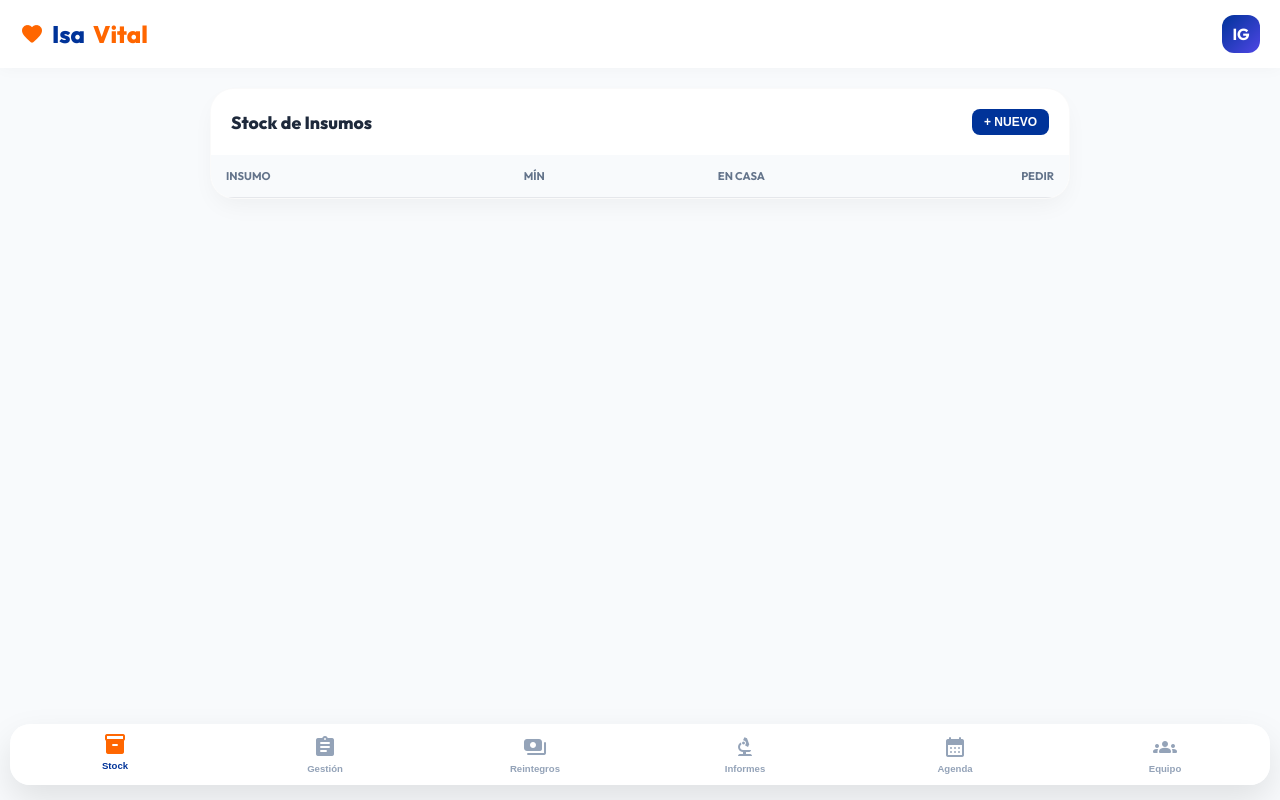
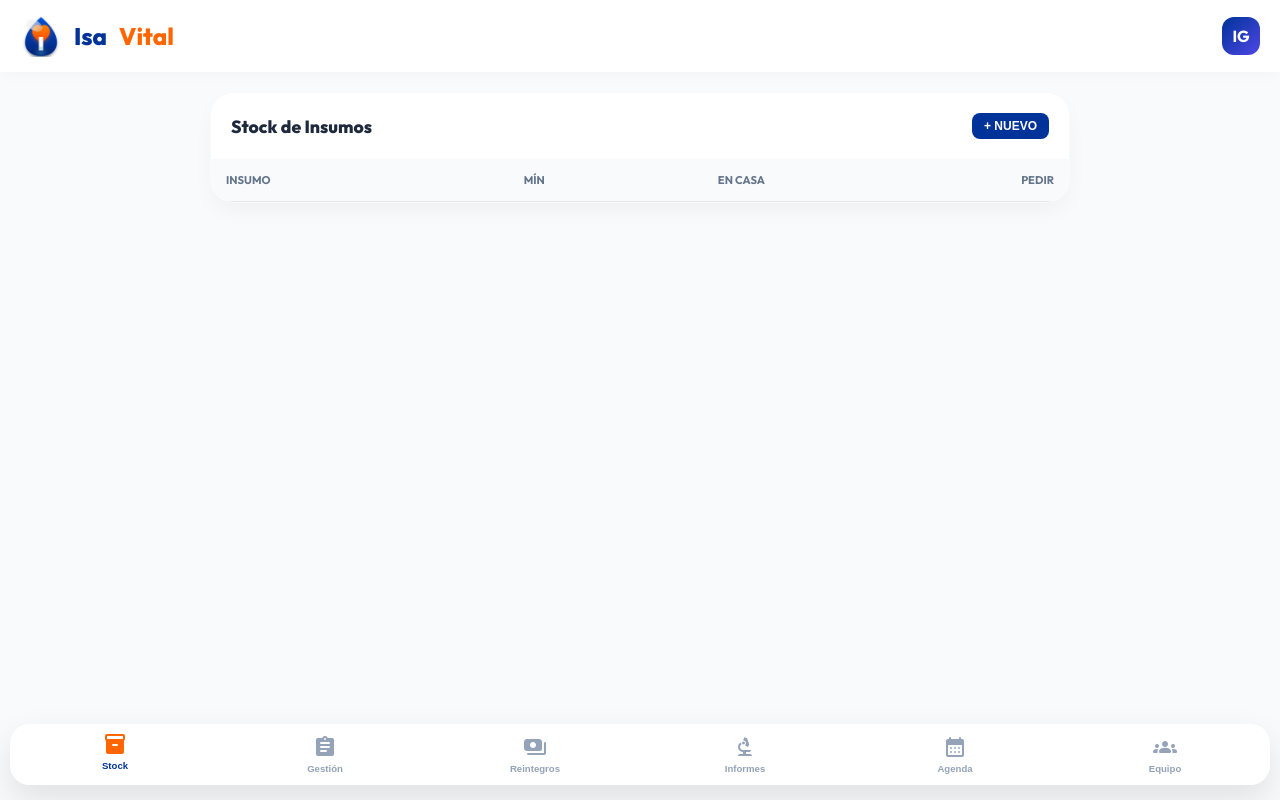
Before and after one commit to mercedesrecalde-webdesign/isa-vital, a plain HTML site: page index.html in a window 1280 px wide. Drawn offline with nearby package versions, Linux system fonts and the light colour scheme; no server answers.

Commit message:
Add files via upload

```diff
--- a/index.html
+++ b/index.html
@@ -5,6 +5,11 @@
     <meta charset="UTF-8">
     <meta name="viewport" content="width=device-width, initial-scale=1.0, maximum-scale=1.0, user-scalable=no">
     <meta name="theme-color" content="#003399">
+    <link rel="manifest" href="manifest.json">
+    <link rel="apple-touch-icon" href="icon-192.png">
+    <meta name="apple-mobile-web-app-capable" content="yes">
+    <meta name="apple-mobile-web-app-status-bar-style" content="default">
+    <meta name="apple-mobile-web-app-title" content="IsaVital">
     <title>Isa Vital | Cloud</title>
 
     <link href="https://fonts.googleapis.com/css2?family=Outfit:wght@300;400;500;600;700;800&display=swap"
@@ -60,7 +65,13 @@
             color: var(--primary);
             display: flex;
             align-items: center;
-            gap: 8px;
+            gap: 12px;
+        }
+
+        .logo img {
+            height: 42px;
+            width: auto;
+            border-radius: 10px;
         }
 
         .logo span {
@@ -422,7 +433,10 @@
 <body>
 
     <header>
-        <div class="logo"><span class="material-icons-round">favorite</span>Isa<span>Vital</span></div>
+        <div class="logo">
+            <img src="icon-192.png" alt="Isa Vital Logo">
+            Isa<span>Vital</span>
+        </div>
         <div class="user-badge">IG</div>
     </header>
 
```
